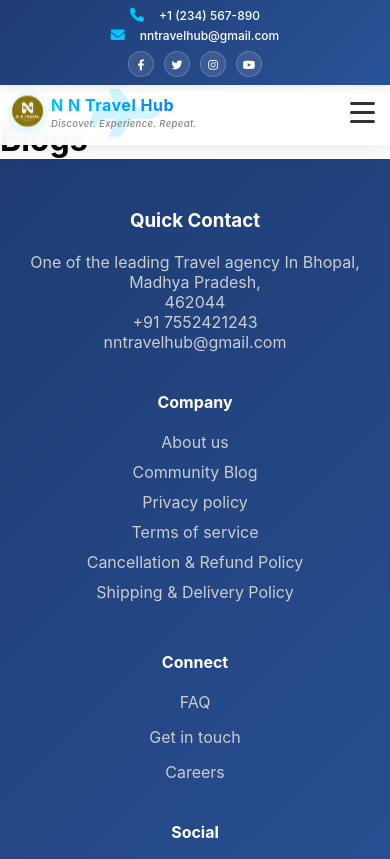
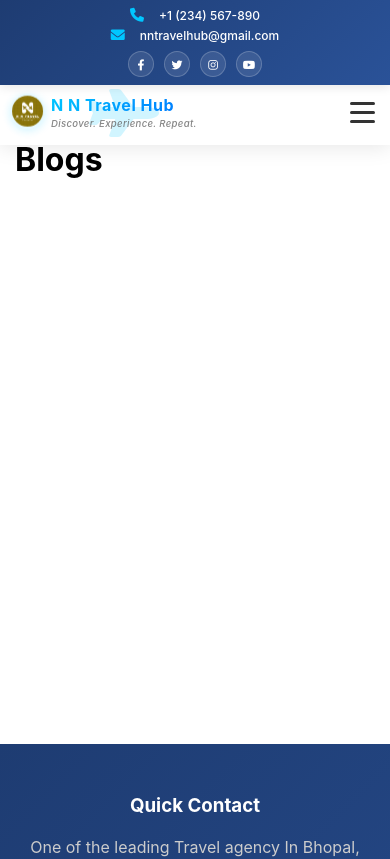
Before and after one commit to sourabhnateria/Travel-website, a React (Create React App) app in the folder client/: page /blogs in a window 390 px wide. Shown: the top 859 px of the page. Built offline with nearby package versions, Linux system fonts and the light colour scheme.

Commit message:
Fix: Mobile footer links and content visibility issues

```diff
--- a/client/src/App.css
+++ b/client/src/App.css
@@ -36,3 +36,23 @@
     transform: rotate(360deg);
   }
 }
+
+/* Ensure content pages are visible on mobile */
+main,
+.page-content,
+.content-wrapper {
+  min-height: calc(100vh - 140px); /* 100vh minus navbar height */
+  padding: 20px;
+  background: #fff;
+  position: relative;
+  z-index: 1;
+}
+
+@media screen and (max-width: 768px) {
+  main,
+  .page-content,
+  .content-wrapper {
+    min-height: calc(100vh - 220px); /* Adjust for mobile navbar + footer */
+    padding: 20px 15px;
+  }
+}
```
